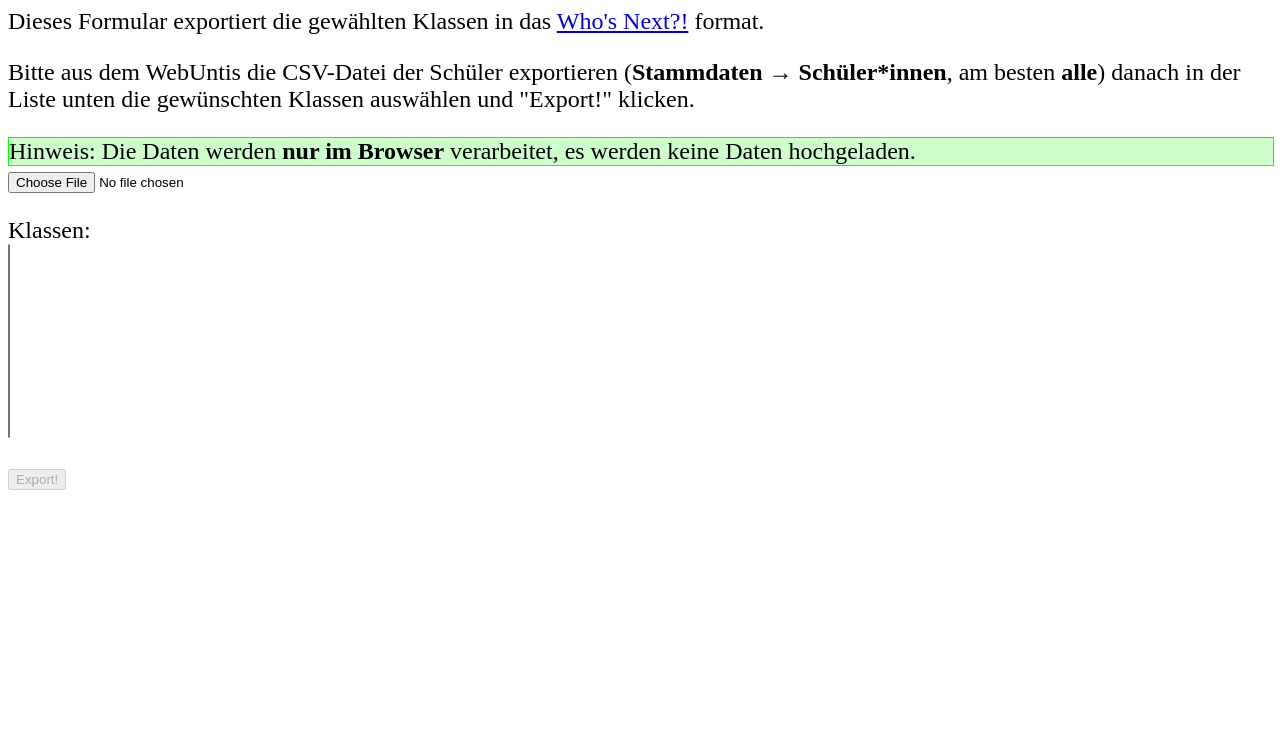
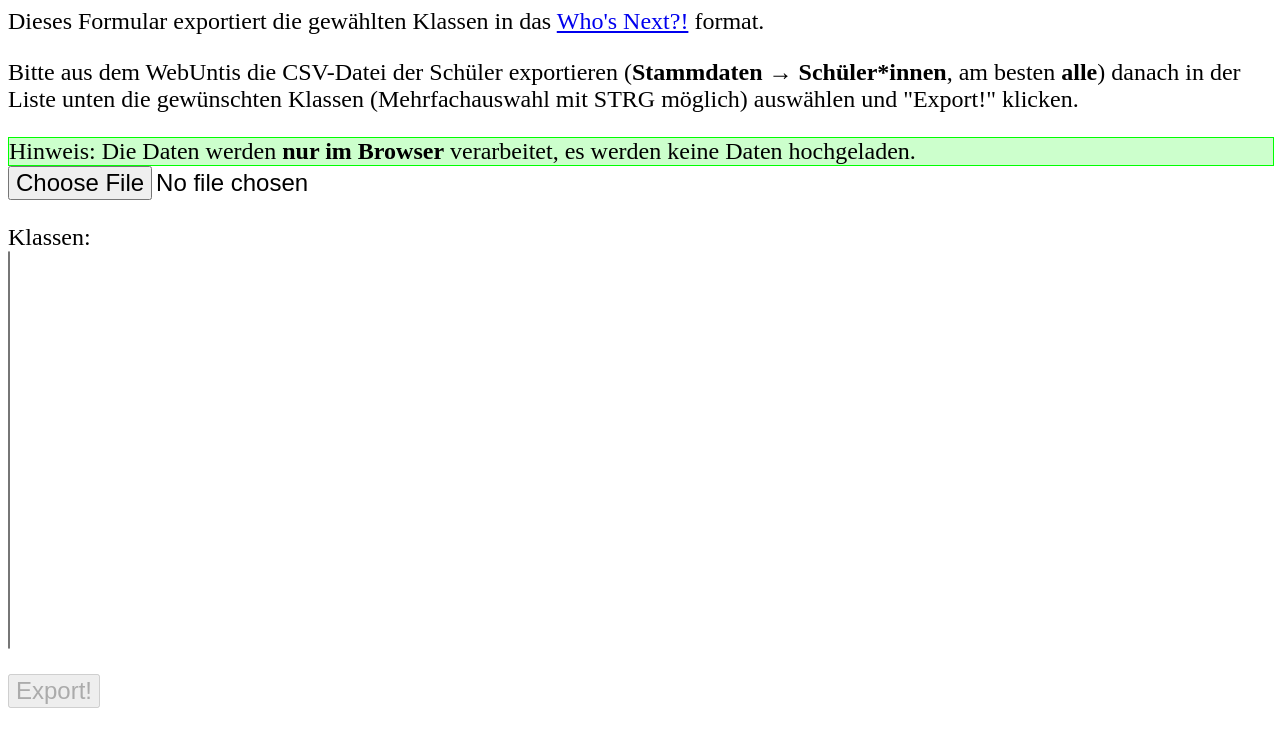
Before and after one commit to mbogutanzizi/untis2whoisnext, a plain HTML site: page index.html in a window 1280 px wide. Drawn offline with Linux system fonts and the light colour scheme.

Commit message:
Increase font size for select box and buttons.

```diff
--- a/index.html
+++ b/index.html
@@ -121,19 +121,19 @@
 
     Dieses Formular exportiert die gewählten Klassen in das <a href="https://play.google.com/store/apps/details?id=de.mphil.whosnext&hl=en&gl=US">Who's Next?!</a> format.<p>
 
-      Bitte aus dem WebUntis die CSV-Datei der Schüler exportieren (<b>Stammdaten</b> → <b>Schüler*innen</b>,  am besten <b>alle</b>) danach in der Liste unten die gewünschten Klassen auswählen und  "Export!" klicken.<p>
+      Bitte aus dem WebUntis die CSV-Datei der Schüler exportieren (<b>Stammdaten</b> → <b>Schüler*innen</b>,  am besten <b>alle</b>) danach in der Liste unten die gewünschten Klassen (Mehrfachauswahl mit STRG möglich) auswählen und  "Export!" klicken.<p>
 
       <div style="width:100%;border: solid 1px #00FF00;background-color:#CCFFCC;">
 	Hinweis: Die Daten werden <b> nur im Browser</b> verarbeitet, es werden keine Daten hochgeladen.
 	</div>
 
-    <input type="file" id="file-selector"><p/>
+    <input type="file" id="file-selector" style="font-size:100%;"><p/>
     Klassen:<br>
-    <select name="klassen" id="klassen" multiple size="12" style>
+    <select style="font-size:120%;" name="klassen" id="klassen" multiple size="12" style>
     </select>
     <p>
 
-    <button disabled id="btnExport" >Export!</button>
+    <button style="font-size:100%;" disabled id="btnExport" >Export!</button>
 
 <script>
   const fileSelector = document.getElementById('file-selector');
```
